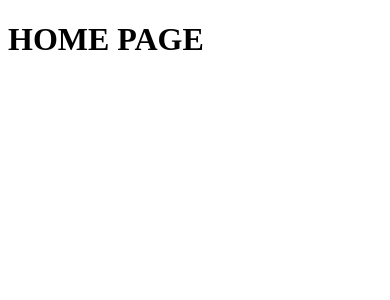
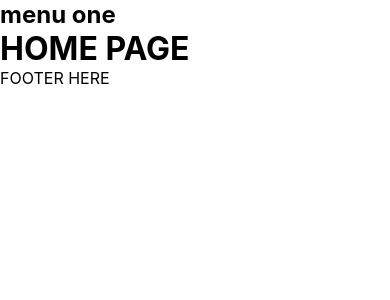
Before and after one commit to ngelrojas/cotizate, a React (Create React App) app: page / in a window 390 px wide. Shown: the top 300 px of the page. Built offline with nearby package versions, Linux system fonts and the light colour scheme.

Commit message:
add: adding grid system for responsive site

```diff
--- a/src/App.tsx
+++ b/src/App.tsx
@@ -1,11 +1,17 @@
 import React from 'react';
-import HomePage from './views/home';
+import MainRouter from './routes';
+import {GlobalLayout} from './styles';
+import Headers from './components/headers';
+import Footers from './components/footers';
 
 function App() {
   return (
-    <div>
-      <HomePage />
-    </div>
+    <>
+      <GlobalLayout />
+      <Headers />
+      <MainRouter />
+      <Footers />
+    </>
   );
 }
 
--- /dev/null
+++ b/src/components/footers/index.tsx
@@ -0,0 +1,11 @@
+import React from "react";
+
+const Footers = () => {
+  return(
+    <footer>
+      FOOTER HERE
+    </footer>
+  )
+}
+
+export default Footers;
--- /dev/null
+++ b/src/components/headers/index.tsx
@@ -0,0 +1,14 @@
+import React from "react";
+import Menu from "../menu";
+
+const Headers = () => {
+  return(
+    <>
+      <nav>
+        <Menu />
+      </nav>
+    </>
+  )
+}
+
+export default Headers;
--- /dev/null
+++ b/src/components/menu/index.tsx
@@ -0,0 +1,13 @@
+import React from "react";
+
+const Menu = () => {
+  return(
+    <ul>
+      <li>
+        <h1>menu one</h1>
+      </li>
+    </ul>
+  )
+}
+
+export default Menu;
--- /dev/null
+++ b/src/routes/index.tsx
@@ -0,0 +1,22 @@
+import React from "react";
+import {
+  BrowserRouter as Router,
+  Routes,
+  Route
+} from "react-router-dom";
+
+import HomePage from "../views/home";
+import PageNotFound from "../views/page-not-found";
+
+const MainRouter = () => {
+  return(
+    <Router>
+      <Routes>
+        <Route path='/' element={<HomePage />} />
+        <Route path='*' element={<PageNotFound />} />
+      </Routes>
+    </Router>
+  )
+}
+
+export default MainRouter;
--- /dev/null
+++ b/src/styles/index.tsx
@@ -0,0 +1,19 @@
+import {createGlobalStyle} from 'styled-components'
+
+export const GlobalLayout = createGlobalStyle`
+    html {
+    box-sizing: border-box;
+    font-family: -apple-system, BlinkMacSystemFont, 'Segoe UI', Roboto, Oxygen, Ubuntu, Cantarell, 'Open Sans', 'Helvetica Neue', sans-serif;
+  }
+  *, *:before, *:after {
+    box-sizing: inherit;
+  }
+  ul, li, h1, h2, h3, p, button { margin: 0; padding: 0; }
+  ul { list-style: none; }
+  button { background: transparent; border: 0; outline: 0; }
+  body {
+    background: #fefefe;
+    margin: 0px;
+    padding: 0px;
+}
+`
--- a/src/views/home/index.tsx
+++ b/src/views/home/index.tsx
@@ -1,11 +1,12 @@
 import React from 'react';
+import Grid from '@mui/material/Grid';
 
 
 const HomePage = () => {
   return(
-   <div>
+   <Grid container>
       <h1>HOME PAGE</h1>
-    </div>
+    </Grid>
   )
 }
 
--- /dev/null
+++ b/src/views/page-not-found/index.tsx
@@ -0,0 +1,11 @@
+import React from "react";
+
+
+const PageNotFound = () => {
+  return(
+    <main>
+      PAGE NOT FOUND 404 </main>
+  )
+}
+
+export default PageNotFound;
```
